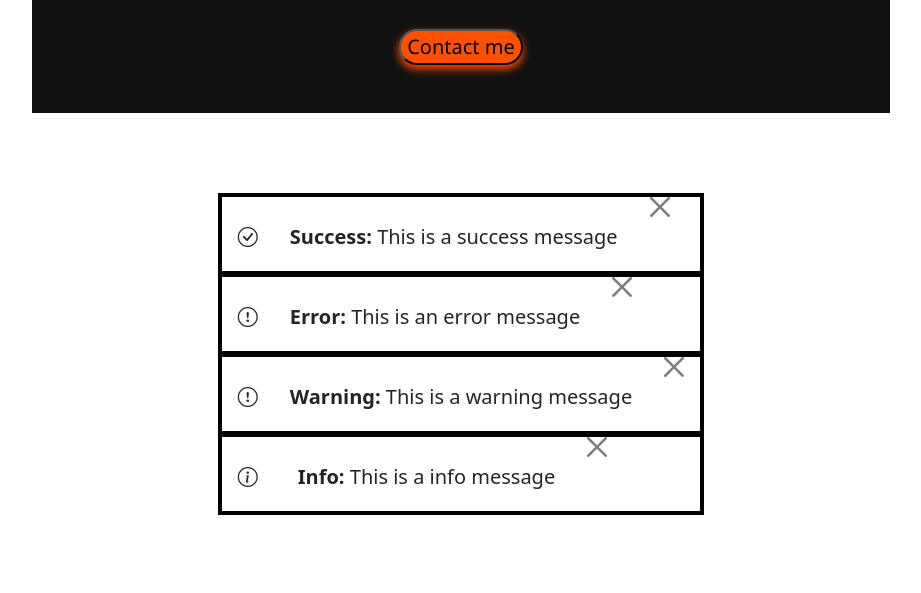
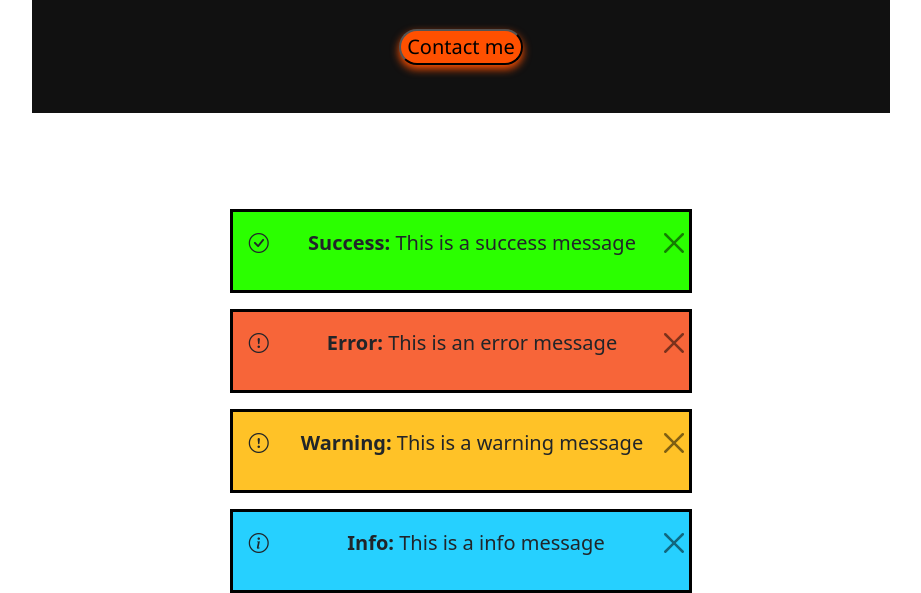
Before and after one commit to Tomatsuppe11211/css-framework-module-1-3, a website: page index.html in a window 1280 px wide. Shown: the part 423-1016 px from the top of the page, without its empty margins (179-1100 px from the left). Before the commit the page ends 940 px from the top, so only its background shows below. Drawn offline with nearby package versions, Linux system fonts and the light colour scheme.

Commit message:
Styling alerts

```diff
--- a/index.html
+++ b/index.html
@@ -39,29 +39,29 @@
         <button role="button">Contact me</button>
     </section>
 
-    <section class="alerts d-flex flex-column border border-black border-1">
-        <div class="success d-flex flex-row">
+    <section class="alerts d-flex flex-column">
+        <div class="success d-flex flex-row justify-content-between">
             <i class="bi bi-check-circle"></i>
             <p><strong>Success: </strong>This is a success message</p>
-            <button class="btn-close"></button>
+            <button class="btn btn-close"></button>
         </div>
 
-        <div class="error d-flex flex-row">
+        <div class="error d-flex flex-row justify-content-between">
             <i class="bi bi-exclamation-circle"></i>
             <p><strong>Error: </strong>This is an error message</p>
-            <button class="btn-close"></button>
+            <button class="btn btn-close"></button>
         </div>
 
-        <div class="warning d-flex flex-row">
+        <div class="warning d-flex flex-row justify-content-between">
             <i class="bi bi-exclamation-circle"></i>
             <p><strong>Warning: </strong>This is a warning message</p>
-            <button class="btn-close"></button>
+            <button class="btn btn-close"></button>
         </div>
 
-        <div class="info d-flex flex-row">
+        <div class="info d-flex flex-row justify-content-between">
             <i class="bi bi-info-circle me-2"></i>
             <p><strong>Info: </strong>This is a info message</p>
-            <button class="btn-close"></button>
+            <button class="btn btn-close"></button>
         </div>
     </section>
 </body>
--- a/styles/scss/_alert.scss
+++ b/styles/scss/_alert.scss
@@ -1,10 +1,14 @@
 
-//setting maps
+@use "sass:map";
+@use "sass:color";
+
+
 $colors: (
     "success": #2bff00,
-    "Error": #fb5939,
+    "error": #f76539,
     "warning": #ffc227,
-    "info":  #26d0ff
+    "info":  #26d0ff,
+    "border": #000
 );
 
 $fonts: (
@@ -26,13 +30,44 @@ $x: 1rem;
     margin-top: $y;
 
     div{
-        height: $y;
         border: solid black;
-        line-height: $y;
+        margin-top: $x;
+        @include padding(1rem, 0, 1rem, 0);
     }
 
-    p, i, button{
-        font-size: 20px;
-        @include padding(0, $x, 0, $x);
+    .success{
+        background: map.get($colors, "success");
+
+        &:hover{
+            background: color.adjust(map.get($colors, "success"), $lightness: 10%);
+        }
     }
+
+    .error{
+        background: map.get($colors, "error");
+
+        &:hover{
+            background: color.adjust(map.get($colors, "error"), $lightness: 10%);
+        }
+    }
+
+    .warning{
+        background: map.get($colors, "warning");
+
+        &:hover{
+            background: color.adjust(map.get($colors, "warning"), $lightness: 10%);
+        }
+    }
+
+    .info{
+        background: map.get($colors, "info");
+
+        &:hover{
+            background: color.adjust(map.get($colors, "info"), $lightness: 10%);
+        }
+    }
+
+    p, i, button{font-size: 20px;}
+
+    p, i{@include padding(0, 1rem, 0, 1rem)}
 }
```
Also changed, not shown: styles/css/styles.css, styles/scss/styles.scss (line endings or trailing spaces), 1 other file.
